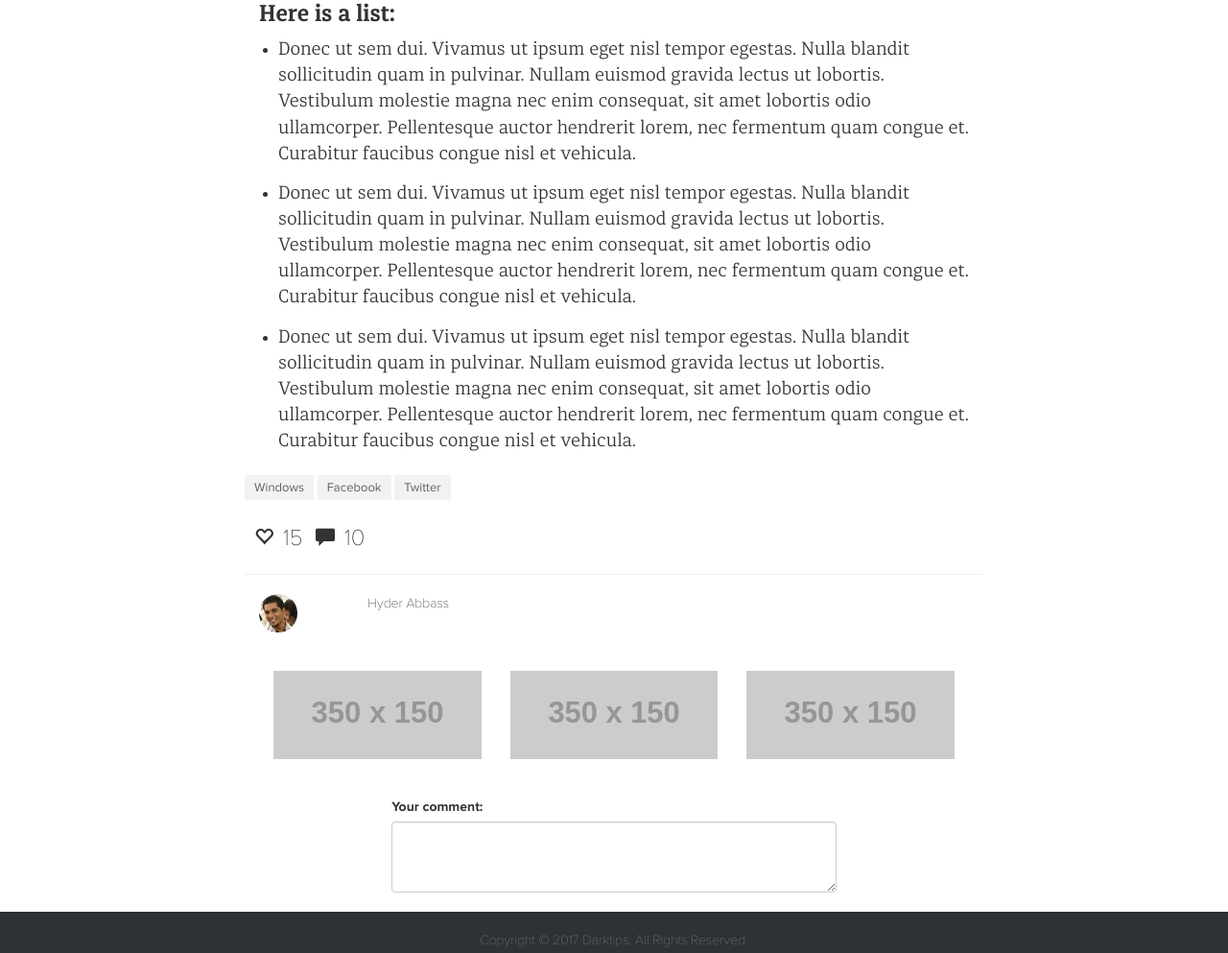
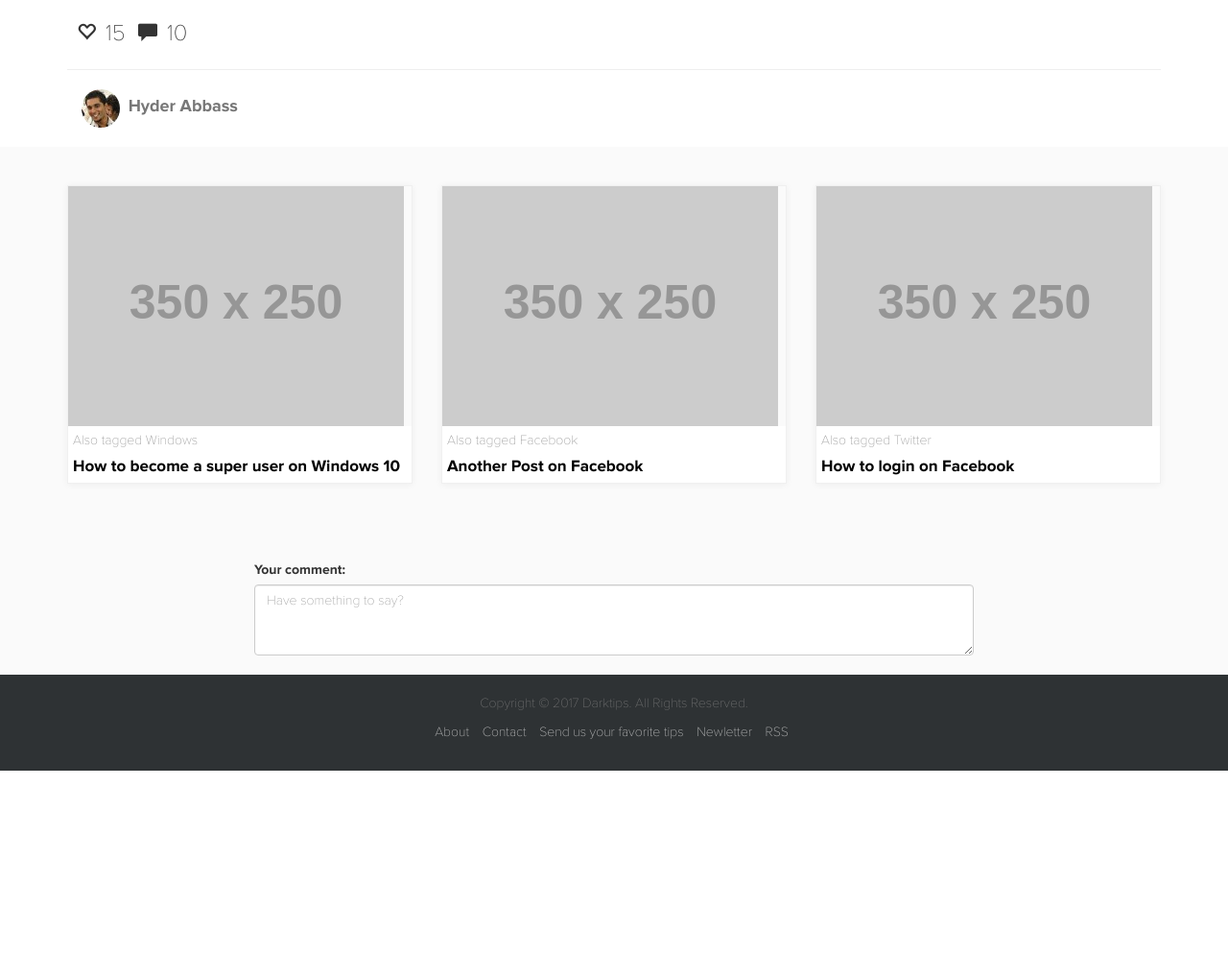
Before and after one commit to youhackme/Zekler, a website: page post.html in a window 1280 px wide. Shown: the part 2141-3134 px from the top of the page at 96% size. After the commit the page ends 2944 px from the top, so only its background shows below. Drawn offline with nearby package versions, Linux system fonts and the light colour scheme; files that its build step writes are made by us from their sources; placeholder pictures from the web are drawn by us; files whose address does not match are found by name.

Commit message:
Styling for releated article and author bio

```diff
--- /dev/null
+++ b/app/scss/main.scss
@@ -0,0 +1,2 @@
+@import "bootstrap";
+@import "bootstrap/theme";
--- a/app/scss/partials/_fontproximanova.scss
+++ b/app/scss/partials/_fontproximanova.scss
@@ -8,7 +8,6 @@
   url('../fonts/proximanovat-thin-webfont.svg') format('svg'); /* Legacproximanovacond-light-webfont*/
   font-style: normal;
   font-weight: 100;
-
 }
 
 @font-face {
--- a/app/scss/style.scss
+++ b/app/scss/style.scss
@@ -49,6 +49,18 @@
 @media (min-width: 768px) {
   .container-small {
     max-width: 800px;
+  }
+}
+
+@media (min-width: 1200px) {
+  .container-small {
+    max-width: 1170px;
+  }
+}
+
+.container, .container-fluid {
+  &.darker-bg {
+    background-color: #FAFAFA;
   }
 }
 
@@ -198,14 +210,48 @@ article.article__block {
   }
 }
 
-.darker-bg {
-  background-color: #FAFAFA;
+div.related-block, div.comments-block {
+  margin: 40px 0;
 }
 
-div.related__block,div.comments__block{
-  margin:40px 0;
+div.related-block {
+
+  box-shadow: 0 1px 7px rgba(0, 0, 0, .05);
+  border: 1px solid rgba(0, 0, 0, .04);
+
+  &__article-detail {
+    background: #ffffff;
+    padding: 5px;
+  }
+
+  a:link {
+    color: rgba(0, 0, 0, .44);
+  }
+
+  &__title {
+    font-family: 'ProximaNova';
+    font-style: normal;
+    font-weight: 700;
+    color: #000000;
+    font-size: 17px;
+    margin-top: 5px;
+  }
 }
 
-div.comments__block>div{
+div.comments-block > div {
   padding-bottom: 20px;
 }
+
+.biography-block {
+  span {
+    margin-left: 5px;
+    font-family: 'ProximaNova';
+    font-style: normal;
+    font-weight: 700;
+    font-size: 18px;
+  }
+}
+
+.biography-block > div {
+  margin-bottom: 20px;
+}
--- a/post.html
+++ b/post.html
@@ -170,36 +170,80 @@
 
 
             <div class="row">
-                <div class="biography__block">
-                    <div class="col-md-2">
+                <div class="biography-block">
+                    <div class="col-md-4">
                         <img src="hyder.jpeg" class="img-circle">
+                        <span class="text-muted">Hyder Abbass</span>
                     </div>
-                    Hyder Abbass
+
                 </div>
             </div>
-            <div class="container-fluid">
-                <div class="row">
-                    <div class="related__block">
-                        <div class="col-md-4"><img src="https://placehold.it/350x150" class="img-responsive"/></div>
-                        <div class="col-md-4"><img src="https://placehold.it/350x150" class="img-responsive"/></div>
-                        <div class="col-md-4"><img src="https://placehold.it/350x150" class="img-responsive"/></div>
-                    </div>
-                </div>
-                <div class="row">
-                    <div class="comments__block">
-                        <div class="col-md-8 col-md-offset-2">
+    </div>
+</div>
+<div class="container-fluid darker-bg">
+    <div class="container ">
+        <div class="row">
 
-
-                            <label for="comment">Your comment:</label>
-                            <textarea class="form-control" id="comment" rows="3"></textarea>
+            <div class="related-main-block">
+                <div class="col-md-4">
+                    <div class="related-block">
+                        <img src="https://placehold.it/350x250" class="img-responsive"/>
+                        <div class="related-block__article-detail">
+                            <a href="#">
+                                <div class="class-muted related-block__tag">
+                                    Also tagged Windows
+                                </div>
+                                <div class="related-block__title">
+                                    How to become a super user on Windows 10
+                                </div>
+                            </a>
                         </div>
                     </div>
                 </div>
+                <div class="col-md-4">
+                    <div class="related-block">
+                        <img src="https://placehold.it/350x250" class="img-responsive"/>
+                        <div class="related-block__article-detail">
+                            <a href="#">
+                                <div class="class-muted related-block__tag">
+                                    Also tagged Facebook
+                                </div>
+                                <div class="related-block__title">
+                                    Another Post on Facebook
+                                </div>
+                            </a>
+                        </div>
+                    </div>
+                </div>
+                <div class="col-md-4">
+                    <div class="related-block">
+                        <img src="https://placehold.it/350x250" class="img-responsive"/>
+                        <div class="related-block__article-detail">
+                            <a href="#">
+                                <div class="class-muted related-block__tag">
+                                    Also tagged Twitter
+                                </div>
+                                <div class="related-block__title">
+                                    How to login on Facebook
+                                </div>
+                            </a>
+                        </div>
+                    </div>
+                </div>
+            </div>
+        </div>
 
+        <div class="row">
+            <div class="comments-block">
+                <div class="col-md-8 col-md-offset-2">
+                    <label for="comment">Your comment:</label>
+                    <textarea class="form-control" id="comment" rows="3"
+                              placeholder="Have something to say?"></textarea>
+                </div>
             </div>
-        </footer>
-
+        </div>
     </div>
+    </footer>
 
 </div>
 
```
Also changed, not shown: 1 other file.
